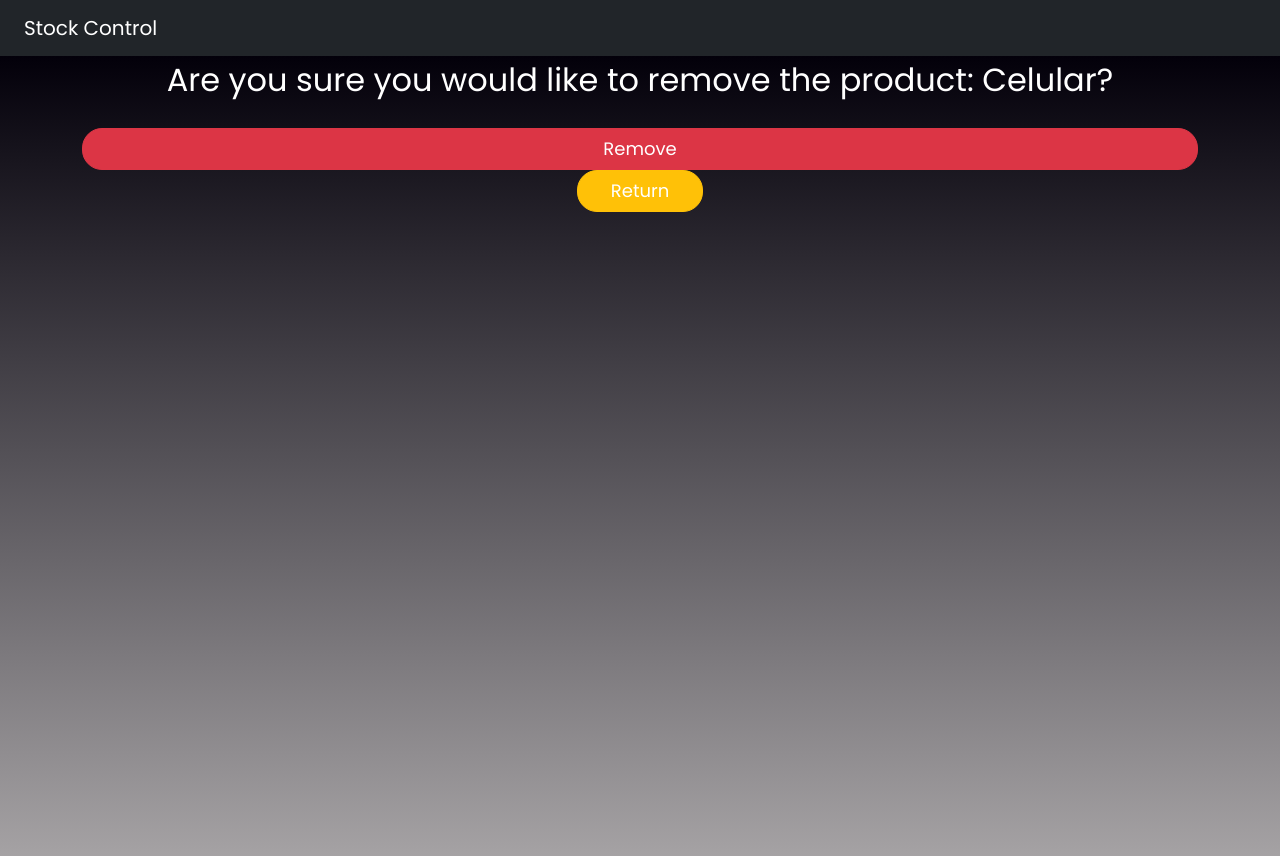
After one commit to ottoguz/Stock-Control-with-Django, a Django app: page /remove_product/1 in a window 1280 px wide. The commit adds this page. Run offline with Django 4.2, Linux system fonts and the light colour scheme; data comes from the database, SQL or seed files in the repository; both versions use the stored data as it was after the commit; some libraries are stand-ins or nearby versions.

Commit message:
Created: edit product, remove product

```diff
--- a/stock_control/stock_app/views.py
+++ b/stock_control/stock_app/views.py
@@ -123,3 +123,22 @@ def add_products(request):
         messages.success(request, f"Product: {obj.name} successfully created")
         return redirect("products")
     return render(request, "products/add_products.html", {"form": form})
+
+def edit_products(request, id=None):
+    product = get_object_or_404(Products, id=id)
+    form = ProductsForm(request.POST or None, instance=product)
+    if form.is_valid():
+        obj = form.save()
+        obj.save()
+        messages.success(request, f"Product: {obj.name} edited successfully!")
+        return redirect("products")
+    return render(request, "products/edit_product.html", {"form": form})
+
+
+def remove_products(request, id=None):
+    product = get_object_or_404(Products, id=id)
+    if request.method == "POST":
+        messages.success(request, f"Product: {product.name} removed successfully!")
+        product.delete()
+        return redirect("products")
+    return render(request, "products/remove_product.html", {"product": product})
--- a/stock_control/stock_control/urls.py
+++ b/stock_control/stock_control/urls.py
@@ -15,7 +15,7 @@ Including another URLconf
 """
 from django.contrib import admin
 from django.urls import path
-from stock_app.views import home, customers, add_customers, edit_customers, remove_customers, signup, auth_login, auth_logout, products, add_products
+from stock_app.views import home, customers, add_customers, edit_customers, remove_customers, signup, auth_login, auth_logout, products, add_products, edit_products, remove_products
 
 urlpatterns = [
     path("admin/", admin.site.urls),
@@ -29,4 +29,6 @@ urlpatterns = [
     path("remove_customer/<int:id>", remove_customers),
     path("products/", products, name="products"),
     path("add_products/", add_products, name="add_products"),
+    path("edit_product/<int:id>", edit_products),
+    path("remove_product/<int:id>", remove_products)
 ]
--- a/stock_control/templates/products/products.html
+++ b/stock_control/templates/products/products.html
@@ -42,8 +42,8 @@
                 {% else %}
                     <td>Out of Stock</td>
                 {% endif %}
-                <td><a class="px-4 btn btn--pill btn-warning" href="/edit_customer/{{product.id}}">Edit</a></td>
-                <td><a class="px-3 btn btn--pill btn-danger" href="/remove_customer/{{product.id}}">Delete</a></td>
+                <td><a class="px-4 btn btn--pill btn-warning" href="/edit_product/{{product.id}}">Edit</a></td>
+                <td><a class="px-3 btn btn--pill btn-danger" href="/remove_product/{{product.id}}">Delete</a></td>
             </tr>
             {% endfor %}
         </tbody>
--- /dev/null
+++ b/stock_control/templates/products/remove_product.html
@@ -0,0 +1,17 @@
+{% extends 'base.html' %}
+
+{% block title %}Stock Control - Remove a Product{% endblock title %}
+
+{% load crispy_forms_tags %}
+
+{% block content %}
+    <div class="container">
+        <p class="text-white text-center fs-2 fw-normal">Are you sure you would like to remove the product: {{product.name}}?</p>
+        <form action="" method="post"> {% csrf_token %}
+            <div class="mt-4 text-center">
+                <input class="btn btn--pill btn-danger" type="submit" value="Remove">
+                <a class="btn btn--pill btn-warning" href="{% url 'products' %}">Return</a>
+            </div>
+        </form>
+    </div>
+{% endblock content %}
```
Also changed, not shown: stock_control/templates/products/edit_product.html (added, +18 -0 lines), stock_control/db.sqlite3.
